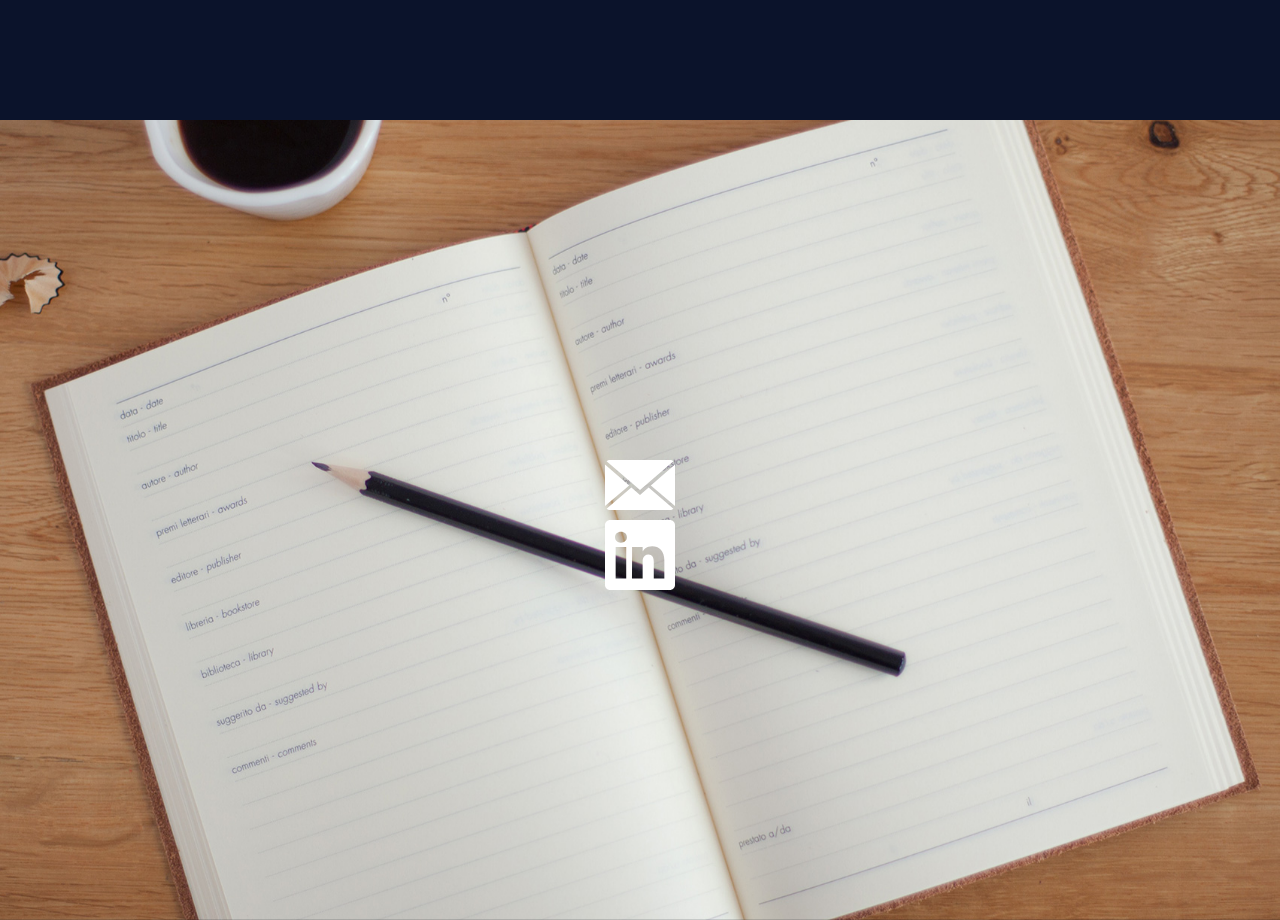
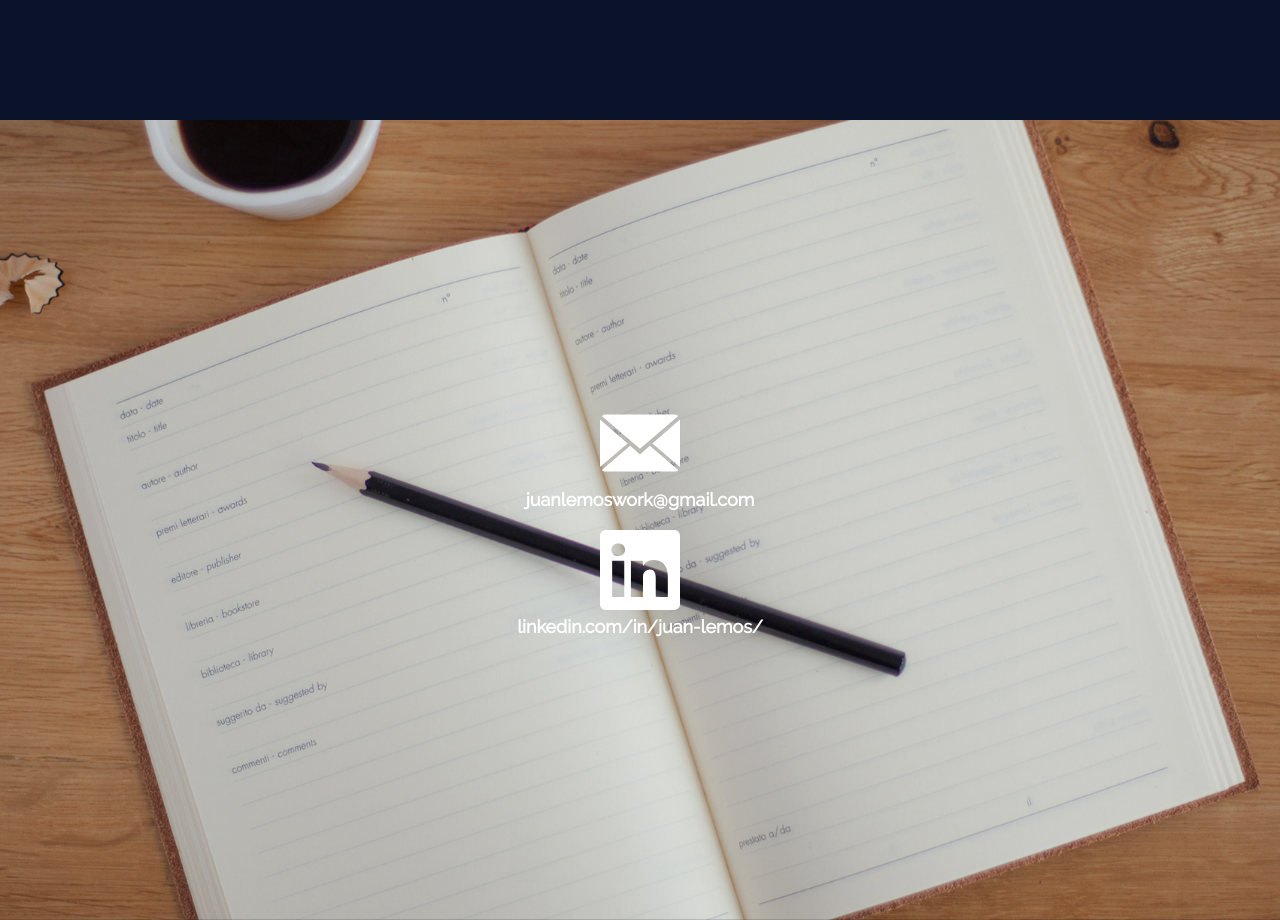
Before and after one commit to juanpale/juanpale.github.io, a React (Create React App) app: page / in a window 1280 px wide. Shown: the part 1480-2400 px from the top of the page. Built offline with nearby package versions, Linux system fonts and the light colour scheme.

Commit message:
add email and linkedin links

```diff
--- a/src/components/Contact/index.js
+++ b/src/components/Contact/index.js
@@ -2,7 +2,12 @@ import React, { Component } from "react";
 import contact from "assets/contact.jpg";
 import MailIcon from "assets/MailIcon";
 import LinkedinIcon from "assets/LinkedinIcon";
-import { Wrapper } from "./styles";
+import {
+  Wrapper,
+  IconWrapper,
+  EmailIconWrapper,
+  TextContainer
+} from "./styles";
 import { ParallaxBanner, Parallax } from "react-scroll-parallax";
 
 export default class Home extends Component {
@@ -23,8 +28,18 @@ export default class Home extends Component {
         ]}
       >
         <Wrapper>
-          <MailIcon color={"white"} />
-          <LinkedinIcon color={"white"} />
+          <EmailIconWrapper href="mailto:juanlemoswork@gmail.com?Subject=Hi%20Juan!">
+            <MailIcon color={"white"} size={80} />
+            <TextContainer>{"juanlemoswork@gmail.com"}</TextContainer>
+          </EmailIconWrapper>
+          <IconWrapper
+            onClick={() =>
+              (window.location.href = "https://www.linkedin.com/in/juan-lemos/")
+            }
+          >
+            <LinkedinIcon color={"white"} size={80} />
+            <TextContainer>{"linkedin.com/in/juan-lemos/"}</TextContainer>
+          </IconWrapper>
         </Wrapper>
       </ParallaxBanner>
     );
--- a/src/components/Contact/styles.js
+++ b/src/components/Contact/styles.js
@@ -10,4 +10,37 @@ export const Wrapper = styled.div`
   flex-direction: column;
   align-items: center;
   justify-content: center;
+  background-color: rgba(1, 1, 1, 0.08);
 `;
+
+export const IconWrapper = styled.div`
+  cursor: pointer;
+  margin: 10px;
+  text-decoration: none;
+  background-color: none;
+  display: flex;
+  flex-direction: column;
+  flex-wrap: wrap;
+  color: white;
+  font-weight: bold;
+  align-items: center;
+  font-size: 18px;
+`;
+
+export const EmailIconWrapper = styled.a`
+  cursor: pointer;
+  margin: 10px;
+  text-decoration: none;
+  background-color: none;
+  display: flex;
+  flex-direction: column;
+  flex-wrap: wrap;
+  color: white;
+  font-weight: bold;
+  align-items: center;
+  font-size: 18px;
+`;
+
+export const TextContainer = styled.div`
+  margin-top: 6px;
+`;
```
